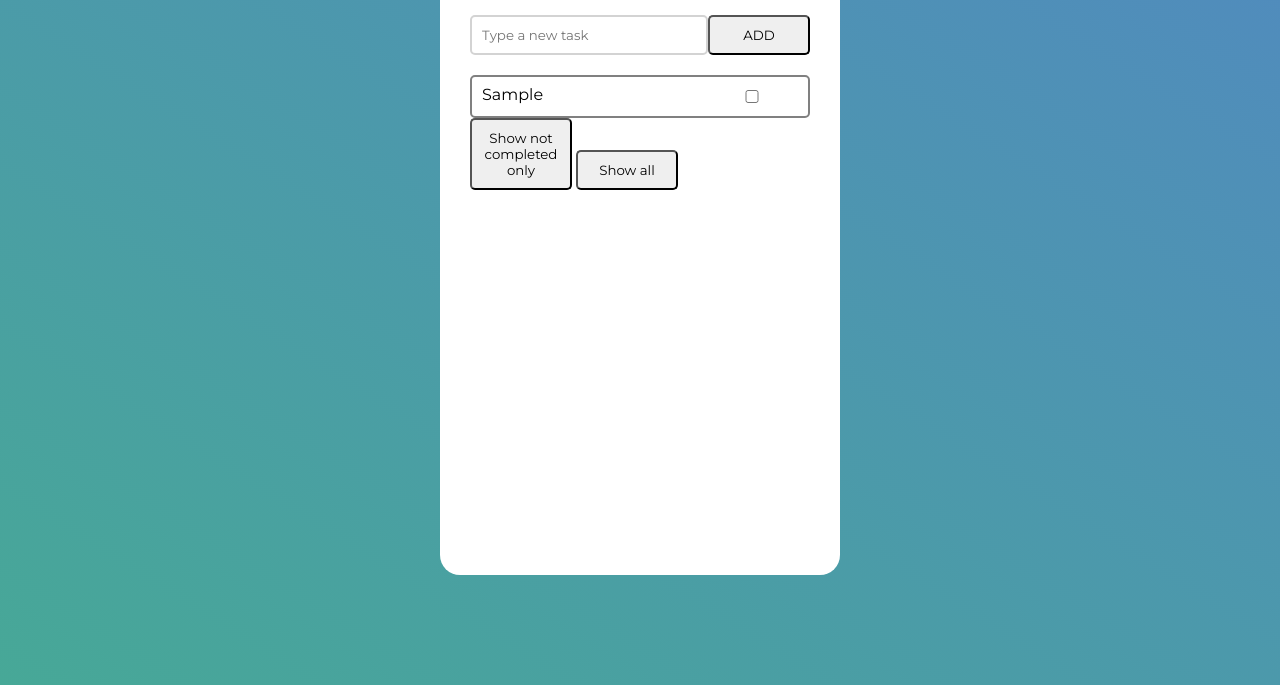
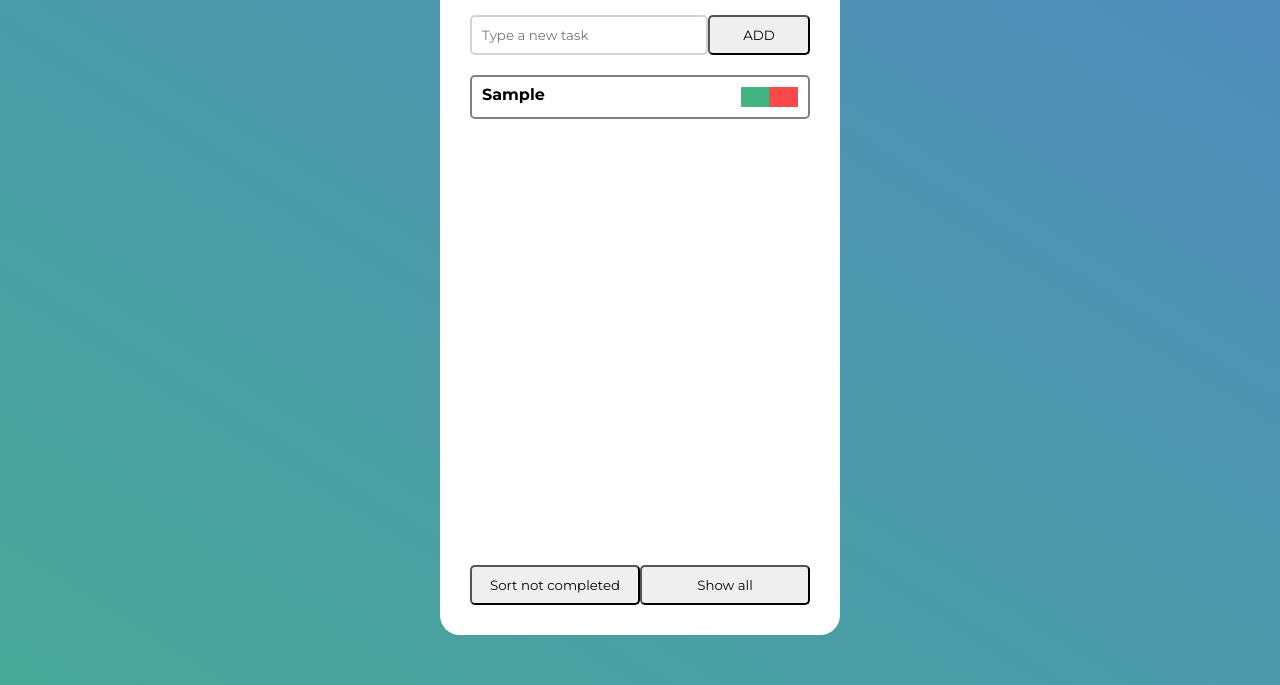
Before and after one commit to ustimenkoiuliia/To-Do-list, a plain HTML site: page index.html in a window 1280 px wide. Both pictures are taken after typing "Sample" into the empty fields and a click on the button "ADD". Shown: the part 115-800 px from the top of the page. Drawn offline with Linux system fonts and the light colour scheme.

Commit message:
add of sorting buttons, need  fix of buttons checked and delete

```diff
--- a/css/style.css
+++ b/css/style.css
@@ -7,14 +7,15 @@
   width: 100%;
   height: 100vh;
   background: linear-gradient(to top right, #47a897 , #518abf);
-  padding-top: 50px;
+  padding: 50px 0;
 }
 
 .to-do-list{
   display: flex;
   flex-direction: column;
+  justify-content: space-between;
   width: 400px;
-  height: 80vh;
+  height: 100%;
   background-color: #fff;
   margin: 0 auto;
   border-radius: 20px;
@@ -72,34 +73,46 @@ button{
   border: 2px solid grey;
   padding: 10px;
   font-family: 'Montserrat', sans-serif;
+  font-weight: bold;
 }
 
 .task p {
   width: 90%;
 }
 
-.task input{
+.task div {
   width: 10%;
 }
 
-
 .completed {
-  color: green;
+  color: #43b582;
   text-decoration: line-through;
+  font-style: italic;
 }
 
-.deleteButton{
-  border: none;
-  background-color: transparent;
-  width: 100%;
-  height: 100%;
-  background-image: url();
-  /* position: relative; */
+.checked{
+  background-color: #43b582;
+  cursor: pointer;
+
 }
 
-/* .deleteButton::after{
-  content: 'x';
-  background-color: red;
-  position: absolute;
-  right: 1px;
-} */
+[data-id="delete"]{
+  width: 20px;
+  height: 20px;
+  background-color: rgb(251, 73, 73);
+  cursor: pointer;
+}
+
+
+.buttons{
+  display: flex;
+  font-family:  'Montserrat', sans-serif;
+}
+
+#not-completed-tasks{
+  width: 50%;
+}
+
+#show-all{
+  width: 50%;
+}
--- a/index.html
+++ b/index.html
@@ -17,6 +17,7 @@
 
     <div class="to-do-list">
 
+      <div class="top">
         <div class = 'header'>
           To-Do List
         </div>
@@ -29,11 +30,16 @@
         <div class="task-list">
           <p id="start-message">There are no new tasks</p>
         </div>
+      </div>
 
-      <div class="buttos">
-        <button id = 'not-completed-tasks'>Show not completed only</button>
+
+      <div class="bottom">
+        <div class="buttons">
+          <button id = 'not-completed-tasks'>Sort not completed</button>
           <button id = 'show-all'>Show all</button>
         </div>
+      </div>
+
 
     </div>
   </div>
--- a/js/main.js
+++ b/js/main.js
@@ -12,13 +12,15 @@ taskNameInput.addEventListener("keydown", function (e) {
   if (e.code == "Enter") addTaskHandler();
 })
 
-
+notCompleted.addEventListener('click', showNotCompleted);
+showAll.addEventListener('click', showAllTasks)
 
 function addTaskHandler() {
   if (taskNameInput.value) {
     if (!startMessage.hidden) startMessage.hidden = true;
     let newTask = new Task(taskNameInput.value);
     newTask.createTask(taskList);
+    tasks.push(newTask);
     taskNameInput.value = "";
   } else {
     alert('Enter task name')
@@ -39,14 +41,14 @@ class Task {
     let p = document.createElement("p");
     p.innerText = this.text;
 
-    let input = document.createElement("input");
+    let input = document.createElement("div");
+    input.classList.add('checked')
     input.addEventListener("click", () => this.changeState(this.div));
-    input.type = "checkbox";
+    // input.type = "checkbox";
 
-    let deleteButton = document.createElement('input');
-    deleteButton.addEventListener('click', () => this.deleteTask(this.div))
-    deleteButton.type = "button";
-    deleteButton.classList.add('deleteButton')
+    let deleteButton = document.createElement('div');
+    deleteButton.dataset.id = 'delete';
+    deleteButton.addEventListener('click', () => this.deleteTask(this.div));
 
     this.div.append(p);
     this.div.append(input);
@@ -72,8 +74,6 @@ class Task {
 
 
 
-notCompleted.addEventListener('click', showNotCompleted);
-showAll.addEventListener('click', showAllTasks)
 
 function showNotCompleted() {
   taskList.innerHTML = '';
```
Also changed, not shown: images/299110_check_sign_icon.png (added), images/48785_delete_document_error_remove_icon.png (renamed from img/48785_delete_document_error_remove_icon.png). Lines whose indentation alone changed are shown as unchanged.
